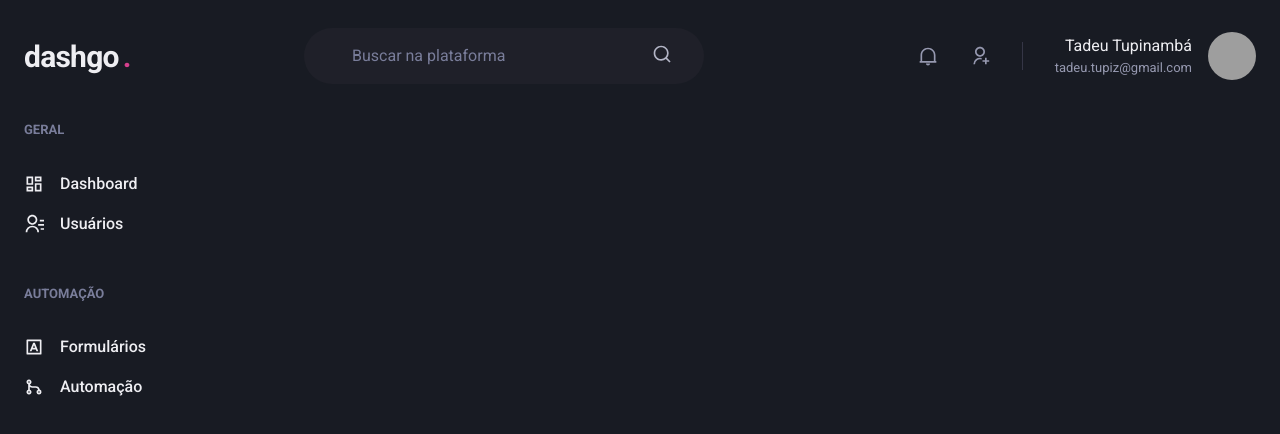
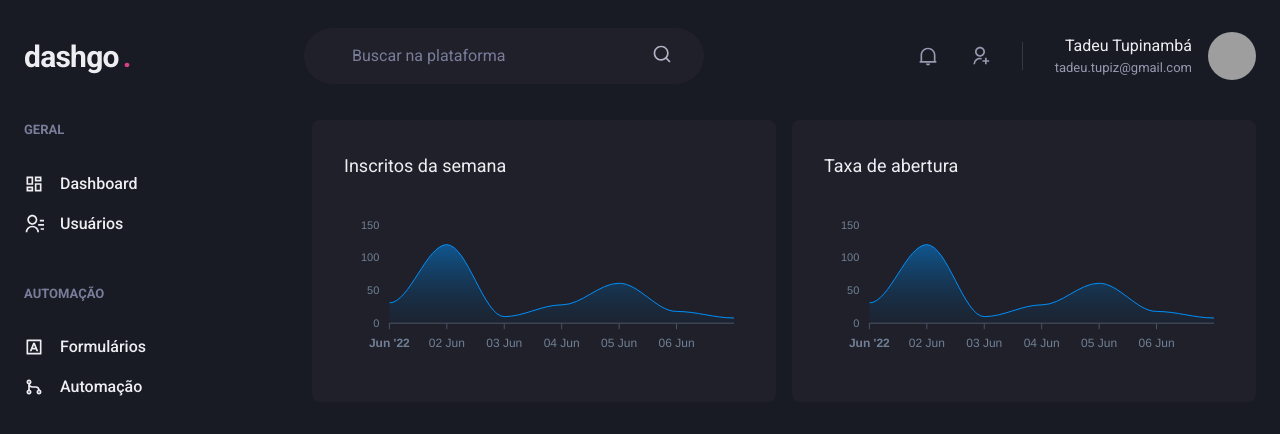
Before and after one commit to tupizz/react-studies, a Next.js app in the folder dashboard/: page /dashboard in a window 1280 px wide. Shown: the top 434 px of the page. Built offline with nearby package versions, Linux system fonts and the light colour scheme; grey boxes are pictures that could not be loaded.

Commit message:
appex charts into dashboard

```diff
--- a/dashboard/package.json
+++ b/dashboard/package.json
@@ -13,9 +13,11 @@
     "@chakra-ui/react": "^2.2.1",
     "@emotion/react": "^11.9.0",
     "@emotion/styled": "^11.8.1",
+    "apexcharts": "^3.35.3",
     "framer-motion": "^6.3.11",
     "next": "12.1.6",
     "react": "18.1.0",
+    "react-apexcharts": "^1.4.0",
     "react-dom": "18.1.0",
     "react-icons": "^4.4.0"
   },
--- a/dashboard/src/pages/dashboard.tsx
+++ b/dashboard/src/pages/dashboard.tsx
@@ -1,6 +1,67 @@
-import { Flex } from "@chakra-ui/react";
+import { Box, Flex, SimpleGrid, Text, theme } from "@chakra-ui/react";
+import dynamic from "next/dynamic";
+import { ApexOptions } from "apexcharts";
 import { Header } from "../components/Header";
 import { Sidebar } from "../components/Siderbar";
+const Chart = dynamic(() => import("react-apexcharts"), { ssr: false });
+
+const options: ApexOptions = {
+  fill: {
+    opacity: 0.3,
+    type: "gradient",
+    gradient: {
+      shade: "dark",
+      opacityFrom: 0.7,
+      opacityTo: 0.3,
+    },
+  },
+  chart: {
+    toolbar: {
+      show: false,
+    },
+    zoom: {
+      enabled: false,
+    },
+    foreColor: theme.colors.gray[500],
+  },
+  grid: {
+    show: false,
+  },
+  stroke: {
+    width: 1,
+  },
+  dataLabels: {
+    enabled: false,
+  },
+  tooltip: {
+    enabled: false,
+  },
+  xaxis: {
+    type: "datetime",
+    axisBorder: {
+      color: theme.colors.gray[600],
+    },
+    axisTicks: {
+      color: theme.colors.gray[600],
+    },
+    categories: [
+      "2022-06-01T00:00:00.000Z",
+      "2022-06-02T00:00:00.000Z",
+      "2022-06-03T00:00:00.000Z",
+      "2022-06-04T00:00:00.000Z",
+      "2022-06-05T00:00:00.000Z",
+      "2022-06-06T00:00:00.000Z",
+      "2022-06-07T00:00:00.000Z",
+    ],
+  },
+};
+
+const series: ApexOptions["series"] = [
+  {
+    name: "series1",
+    data: [31, 120, 10, 28, 61, 18, 8],
+  },
+];
 
 export default function Dashboard() {
   return (
@@ -9,6 +70,23 @@
 
       <Flex w="100%" my="6" maxW={1480} mx="auto" px="6">
         <Sidebar />
+
+        {/* flex=1 the component will take the space which is available */}
+        <SimpleGrid flex="1" gap="4" minChildWidth="320px">
+          <Box p="8" bgColor="gray.800" borderRadius={8} pb="4">
+            <Text fontSize="lg" mb="4">
+              Inscritos da semana
+            </Text>
+            <Chart type="area" height={160} options={options} series={series} />
+          </Box>
+
+          <Box p="8" bgColor="gray.800" borderRadius={8}>
+            <Text fontSize="lg" mb="4">
+              Taxa de abertura
+            </Text>
+            <Chart type="area" height={160} options={options} series={series} />
+          </Box>
+        </SimpleGrid>
       </Flex>
     </Flex>
   );
```
Also changed, not shown: dashboard/src/styles/config.ts (deleted), 1 other file (tests, documents, lock files or other folders).
